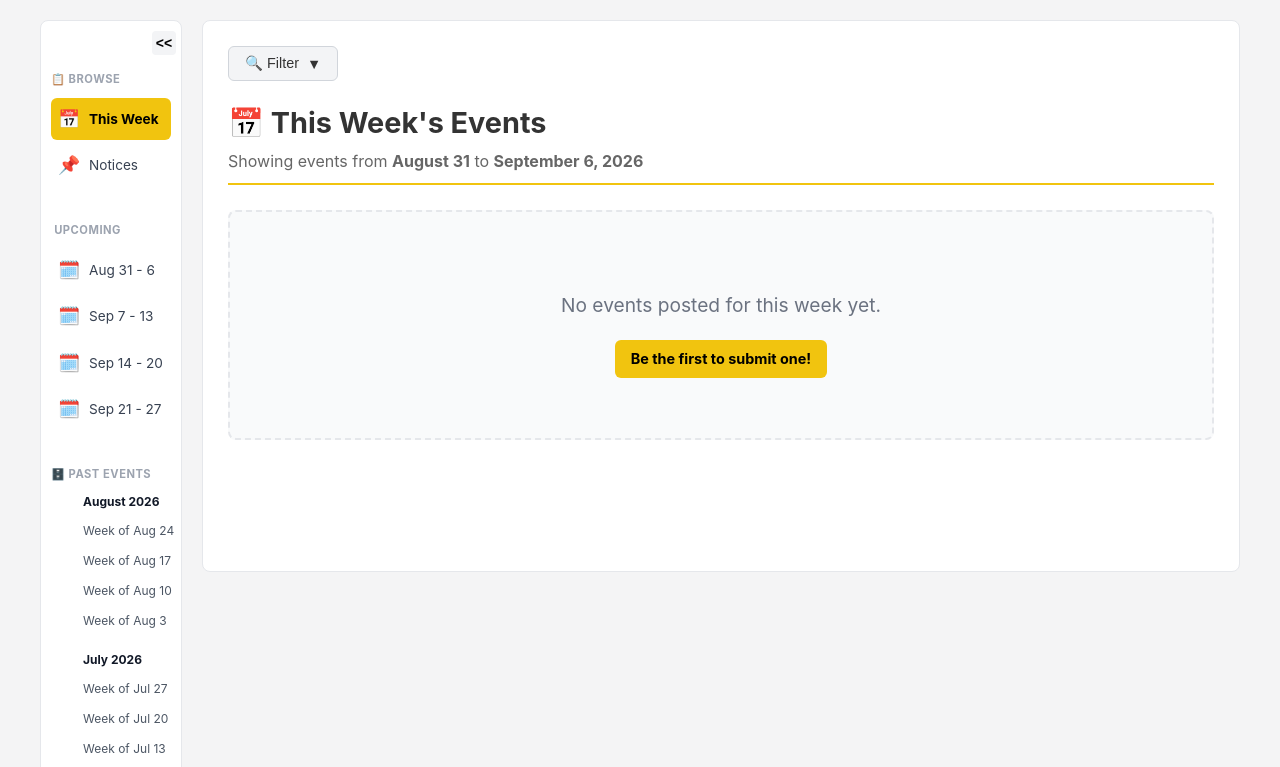
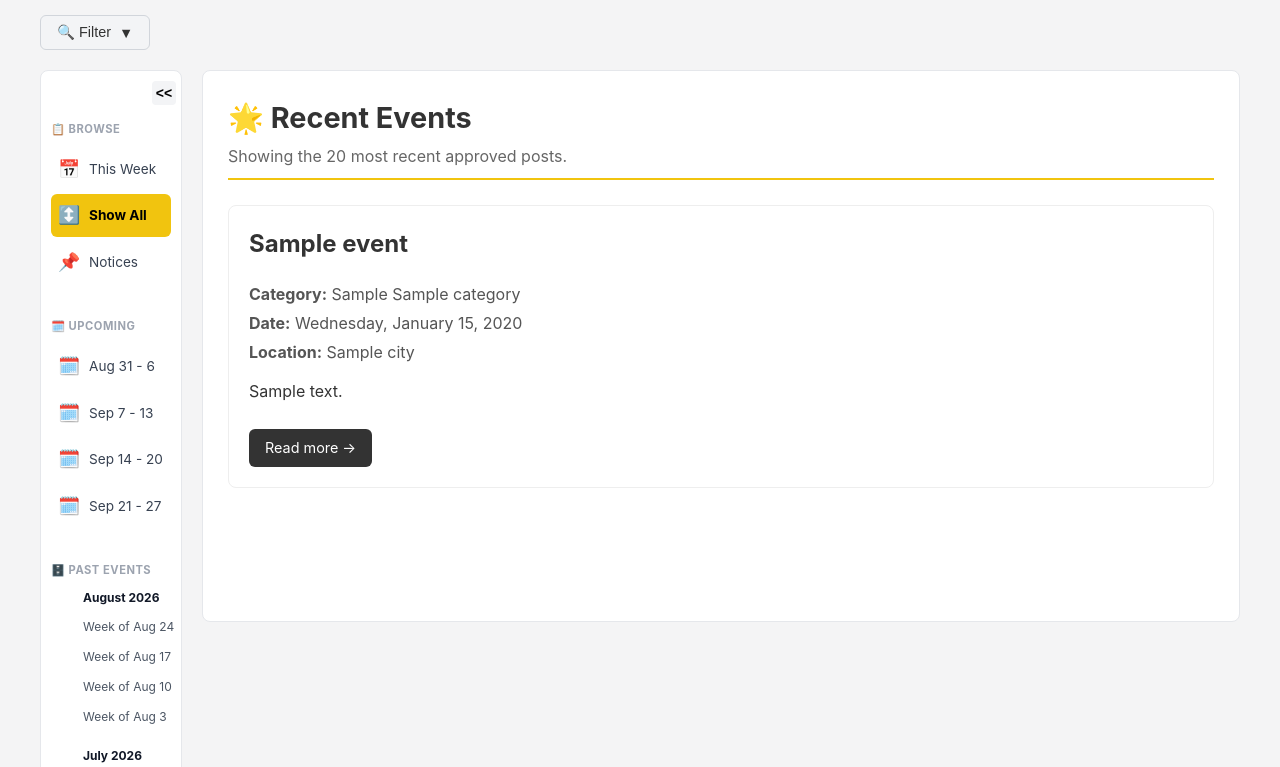
Before and after one commit to Cris-Cat/townpost, a Django app: page /?view=all in a window 1280 px wide. Shown: the part 71-838 px from the top of the page. Run offline with Django 5.2, Linux system fonts and the light colour scheme; tables that the repository leaves empty hold one stand-in row (values such as "Sample post").

Commit message:
filter function working for top and side bars

```diff
--- a/events/templates/events/base.html
+++ b/events/templates/events/base.html
@@ -143,6 +143,13 @@
         </div>
     </header>
 
+    <!-- NEW: Full-Width Banner Area (For Filter Bar) -->
+    <!-- This sits outside the main white box, right under the header -->
+    <div style="max-width: 1200px; margin: 15px auto 0 auto; padding: 0 20px;">
+        {% block top_banner %}{% endblock %}
+    </div>
+
+
     <!-- MAIN LAYOUT -->
     <div class="layout-container">
 
--- a/events/templates/events/home.html
+++ b/events/templates/events/home.html
@@ -1,27 +1,44 @@
 <!-- File: events/templates/events/home.html -->
 {% extends 'events/base.html' %}
 
-{% block title %}This Week - CityBoard{% endblock %}
+{% block title %}
+    {% if is_show_all %}Recent Events{% else %}This Week{% endif %} - CityBoard
+{% endblock %}
 
+<!-- 1. INJECT FILTER BAR INTO THE NEW BANNER AREA -->
+{% block top_banner %}
+    {% include 'events/partials/filter_bar.html' %}
+{% endblock %}
+
+<!-- 2. MAIN CONTENT (Posts only) -->
 {% block content %}
+
     <!-- Page Header -->
     <div style="margin-bottom: 25px; border-bottom: 2px solid #f1c40f; padding-bottom: 10px;">
-            {% include 'events/partials/filter_bar.html' %}
-        <h1 style="margin: 0; font-size: 1.8em;">📅 This Week's Events</h1>
-        <p style="color: #666; margin: 5px 0 0 0;">
-            Showing events from <strong>{{ week_start|date:"F j" }}</strong> to <strong>{{ week_end|date:"F j, Y" }}</strong>
-        </p>
+        {% if is_show_all %}
+            <h1 style="margin: 0; font-size: 1.8em;">🌟 Recent Events</h1>
+            <p style="color: #666; margin: 5px 0 0 0;">Showing the 20 most recent approved posts.</p>
+        {% else %}
+            <h1 style="margin: 0; font-size: 1.8em;">📅 This Week's Events</h1>
+            <p style="color: #666; margin: 5px 0 0 0;">
+                Showing events from <strong>{{ week_start|date:"F j" }}</strong> to <strong>{{ week_end|date:"F j, Y" }}</strong>
+            </p>
+        {% endif %}
     </div>
 
     <!-- Event List -->
     {% if events %}
         {% for event in events %}
             <div class="event-card">
-                <h2 style="margin-top: 0;"><a href="{% url 'event_detail' event.slug %}">{{ event.title }}</a></h2>
+                <h2 style="margin-top: 0;">
+                    <a href="{% url 'event_detail' event.slug %}">{{ event.title }}</a>
+                </h2>
                 <p style="margin: 5px 0; color: #555;"><strong>Category:</strong> {{ event.category }}</p>
 
                 {% if event.start_date %}
                     <p style="margin: 5px 0; color: #555;"><strong>Date:</strong> {{ event.start_date|date:"l, F j, Y" }}</p>
+                {% else %}
+                    <p style="margin: 5px 0; color: #555;"><strong>Type:</strong> Ongoing Notice</p>
                 {% endif %}
 
                 {% if event.city %}
@@ -36,8 +53,9 @@
     {% else %}
         <!-- Empty State -->
         <div style="text-align: center; padding: 60px 20px; border: 2px dashed #e5e7eb; border-radius: 8px; background: #f9fafb;">
-            <p style="font-size: 1.2em; color: #6b7280; margin-bottom: 20px;">No events posted for this week yet.</p>
+            <p style="font-size: 1.2em; color: #6b7280; margin-bottom: 20px;">No events found for this view.</p>
             <a href="{% url 'submit' %}" class="btn btn-yellow">Be the first to submit one!</a>
         </div>
     {% endif %}
+
 {% endblock %}
--- a/events/templates/events/partials/filter_bar.html
+++ b/events/templates/events/partials/filter_bar.html
@@ -45,9 +45,14 @@
             </div>
 
             <!-- 4. Action Buttons -->
-            <div style="display: flex; gap: 10px;">
+            <div style="display: flex; gap: 10px; align-items: flex-end; padding-bottom: 8px;">
                 <button type="submit" class="btn" style="background: #333; color: #fff;">Apply</button>
                 <a href="{% url 'home' %}" class="btn" style="background: #e5e7eb; color: #333; text-align: center;">Clear</a>
+
+                <!-- NEW: Show All Button -->
+                <a href="?view=all" class="btn" style="background: #f1c40f; color: #000; font-weight: bold;">
+                    🌟 Show All (Recent 20)
+                </a>
             </div>
         </form>
     </div>
--- a/events/templates/events/partials/sidebar.html
+++ b/events/templates/events/partials/sidebar.html
@@ -4,11 +4,19 @@
 <div class="nav-section" style="margin-top: 35px;">
     <div class="nav-title" x-show="!sidebarCollapsed" x-transition>📋 Browse</div>
 
-    <a href="{% url 'home' %}" class="nav-link {% if request.path == '/' %}active{% endif %}">
+    <!-- "This Week" resets the filters -->
+    <a href="{% url 'home' %}" class="nav-link {% if not request.GET.start_date and not request.GET.view %}active{% endif %}">
         <span class="nav-icon">📅</span>
         <span class="nav-text" x-show="!sidebarCollapsed" x-transition>This Week</span>
     </a>
 
+    <!-- "Show All" shows recent 20 -->
+    <a href="?view=all" class="nav-link {% if request.GET.view == 'all' %}active{% endif %}">
+        <span class="nav-icon">↕️</span>
+        <span class="nav-text" x-show="!sidebarCollapsed" x-transition>Show All</span>
+    </a>
+
+    <!-- "Notices" shows dateless posts -->
     <a href="{% url 'info_board' %}" class="nav-link {% if request.path == '/info/' %}active{% endif %}">
         <span class="nav-icon">📌</span>
         <span class="nav-text" x-show="!sidebarCollapsed" x-transition>Notices</span>
@@ -17,9 +25,11 @@
 
 <!-- 2. Upcoming Weeks -->
 <div class="nav-section">
-    <div class="nav-title" x-show="!sidebarCollapsed" x-transition>️ Upcoming</div>
+    <div class="nav-title" x-show="!sidebarCollapsed" x-transition>🗓️ Upcoming</div>
     {% for monday, sunday in upcoming_weeks %}
-        <a href="#" class="nav-link">
+        <!-- Link sends the exact start and end date of this week to the filter -->
+        <a href="?start_date={{ monday|date:'Y-m-d' }}&end_date={{ sunday|date:'Y-m-d' }}"
+           class="nav-link {% if request.GET.start_date == monday|date:'Y-m-d' %}active{% endif %}">
             <span class="nav-icon">🗓️</span>
             <span class="nav-text" x-show="!sidebarCollapsed" x-transition>
                 {{ monday|date:"M j" }} - {{ sunday|date:"j" }}
@@ -34,9 +44,14 @@
 
     {% for month_name, weeks in past_months.items %}
         <div class="month-group">
+            <!-- Month Title (Non-clickable header for grouping) -->
             <div class="month-title" x-show="!sidebarCollapsed" x-transition>{{ month_name }}</div>
+
+            <!-- Weeks inside that month -->
             {% for monday, sunday in weeks %}
-                <a href="#" class="week-link" x-show="!sidebarCollapsed" x-transition>
+                <!-- Link sends the exact start and end date of this past week -->
+                <a href="?start_date={{ monday|date:'Y-m-d' }}&end_date={{ sunday|date:'Y-m-d' }}"
+                   class="week-link" x-show="!sidebarCollapsed" x-transition>
                     Week of {{ monday|date:"M j" }}
                 </a>
             {% endfor %}
--- a/events/views.py
+++ b/events/views.py
@@ -5,34 +5,62 @@ from django.utils import timezone
 from .models import Event, EventImage
 from .forms import EventForm
 from .utils import process_and_strip_exif, get_week_range  # <-- Added get_week_range
+from .models import Event, EventImage, Category
+
 
 def home_view(request):
     """
-    Home Page View (Weekly Board)
-    -----------------------------
-    Purpose: Displays ONLY approved events happening in the CURRENT week.
-    Technical Points:
-    - Gets the Monday and Sunday of the current week.
-    - Filters events where start_date falls between Monday and Sunday (inclusive).
-    - Excludes events with no start_date (those belong on the Info Board).
-    - Orders by start_date, then by title.
+    Home Page View (Weekly Board with Filters & Show All)
+    -----------------------------------------------------
     """
-    monday, sunday = get_week_range()
+    # 1. Check if user clicked "Show All"
+    show_all = request.GET.get('view') == 'all'
 
-    # Filter: approved, has a start date, and falls within this week's range
-    events = Event.objects.filter(
-        status='approved',
-        start_date__isnull=False,
-        start_date__gte=monday,
-        start_date__lte=sunday
-    ).order_by('start_date', 'title')
+    if show_all:
+        # If Show All is active, get the 20 most recent approved events.
+        # We remove the date filter so it includes both Dated events and Notices.
+        events = Event.objects.filter(status='approved').order_by('-created_at')[:20]
+
+    else:
+        # 2. Standard Logic (This Week + Filters)
+        monday, sunday = get_week_range()
+
+        # Base queryset: approved and has a start date
+        events = Event.objects.filter(
+            status='approved',
+            start_date__isnull=False
+        )
+
+        # Apply Date Filters
+        start_date = request.GET.get('start_date')
+        end_date = request.GET.get('end_date')
+
+        if start_date and end_date:
+            events = events.filter(start_date__gte=start_date, start_date__lte=end_date)
+        else:
+            # Default to current week if no custom dates
+            events = events.filter(start_date__gte=monday, start_date__lte=sunday)
+
+        # Apply Category Filter
+        category_slug = request.GET.get('category')
+        if category_slug:
+            events = events.filter(category__slug=category_slug)
+
+        # Order by date
+        events = events.order_by('start_date', 'title')
+
+    # 3. Get categories for the dropdown
+    categories = Category.objects.all().order_by('name')
 
     return render(request, 'events/home.html', {
         'events': events,
-        'week_start': monday,
-        'week_end': sunday
+        'categories': categories,
+        'week_start': get_week_range()[0],
+        'week_end': get_week_range()[1],
+        'is_show_all': show_all
     })
 
+# ... (keep submit_event_view and event_detail_view exactly as they are) ...
 
 def info_board_view(request):
     """
```
